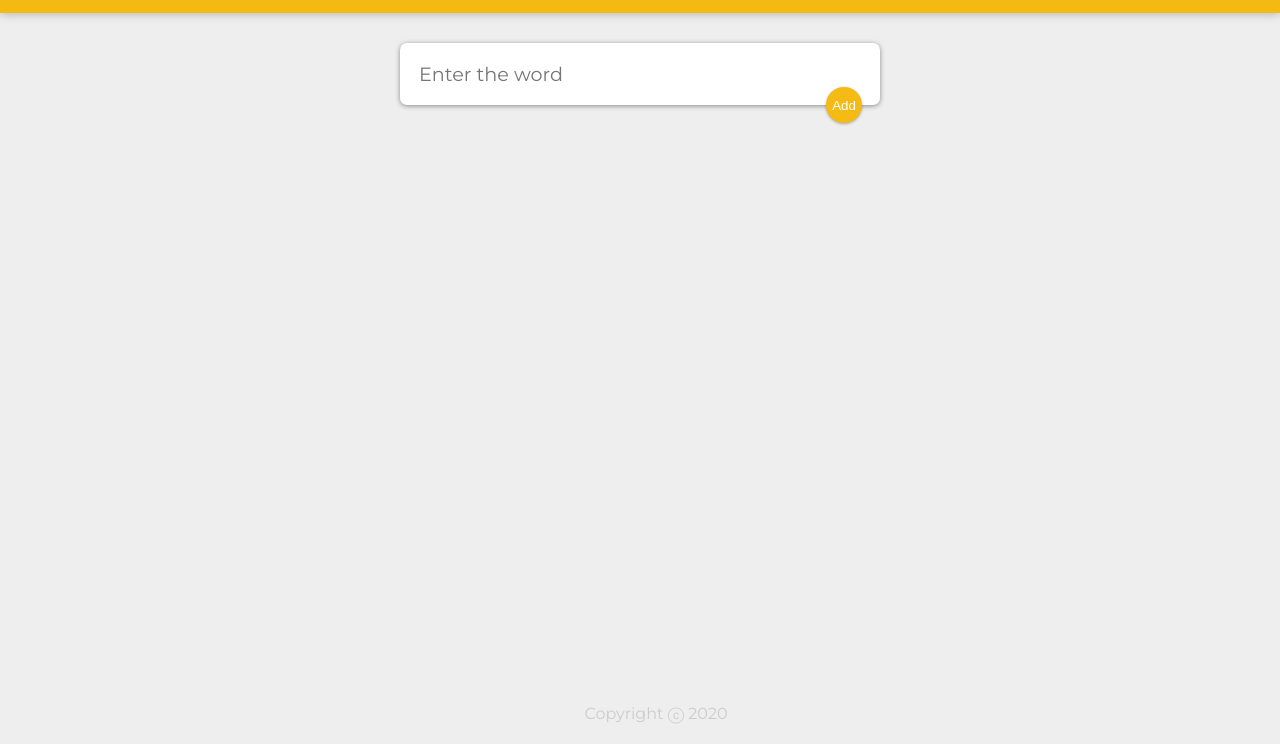
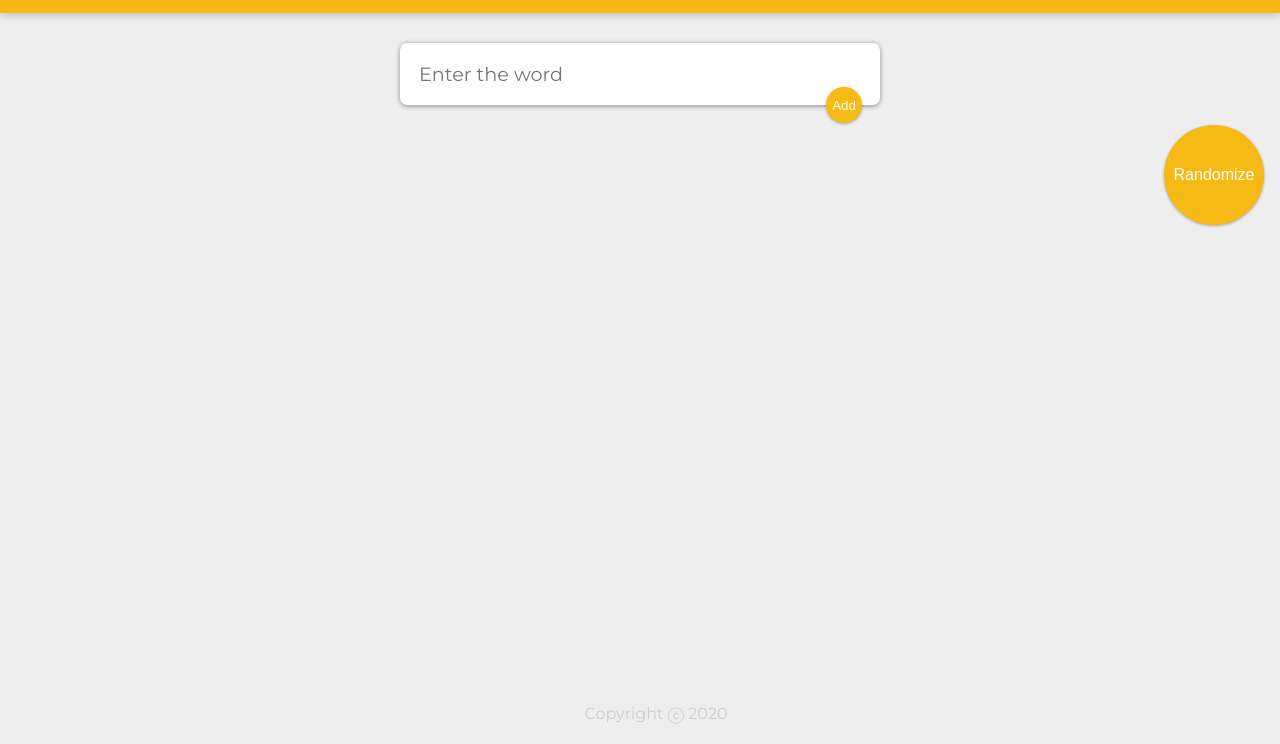
Before and after one commit to igerashchenko/eng_vocabulary, a React app: page / in a window 1280 px wide. Shown: the part 56-800 px from the top of the page. Built offline with nearby package versions, Linux system fonts and the light colour scheme; a web font is replaced by a local one.

```diff
--- a/public/styles.css
+++ b/public/styles.css
@@ -23,6 +23,7 @@
     font-family: "McLaren", cursive;
     font-weight: 200;
   }
+
 
   footer {
     position: absolute;
@@ -100,3 +101,18 @@
     cursor: pointer;
     outline: none;
   }
+
+  .random {
+    position: relative;
+    float: right;
+    background: #f5ba13;
+    color: #ffffff;
+    border-radius: 50%;
+    border: none;
+    width: 100px;
+    height: 100px;
+    cursor: pointer;
+    outline: none;
+    font-size: 100%;
+    box-shadow: 0 1px 3px rgba(0, 0, 0, 0.3);
+  }
--- a/src/components/CreateArea.jsx
+++ b/src/components/CreateArea.jsx
@@ -37,6 +37,7 @@
         />
         <button onClick={submitWord}>Add</button>
       </form>
+      <button class='random'>Randomize</button>
     </div>
   );
 }
```
Also changed, not shown: 1 other file.
